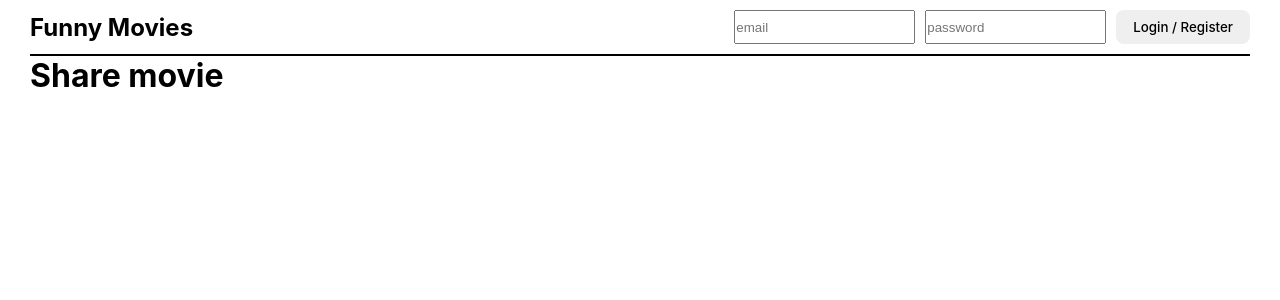
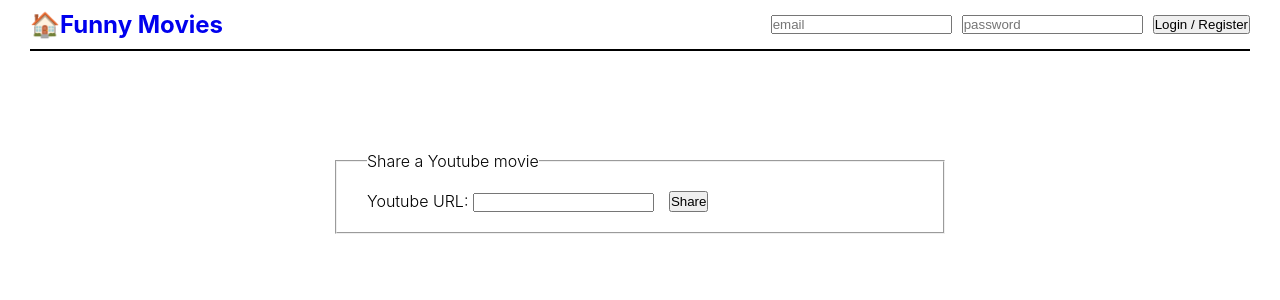
Before and after one commit to pthpv95/funny-movies-sharing, a React (Vite) app in the folder fe/: page /share in a window 1280 px wide. Shown: the top 300 px of the page. Built offline with nearby package versions, Linux system fonts and the light colour scheme.

Commit message:
share video link

```diff
--- a/fe/src/components/Header.tsx
+++ b/fe/src/components/Header.tsx
@@ -1,12 +1,21 @@
 import { useAuth } from '../hooks';
 import SignInUpForm from './SignInUp';
+import { useNavigate, Link } from 'react-router-dom';
 
 let LoggedIn = () => {
   const { authUser, signOut } = useAuth();
+  let navigate = useNavigate();
   return (
     <div className="logged-in-state">
       <p>Welcome {authUser.email}</p>
-      <button>Share a movie </button>
+      <button
+        onClick={(e) => {
+          e.preventDefault();
+          navigate('/share');
+        }}
+      >
+        Share a movie{' '}
+      </button>
       <button onClick={signOut}>Logout</button>
     </div>
   );
@@ -14,9 +23,12 @@ let LoggedIn = () => {
 
 const Header = () => {
   const { authUser } = useAuth();
+  let navigate = useNavigate();
   return (
     <div className="header">
-      <h2>Funny Movies</h2>
+      <Link to="/" style={{ textDecoration: 'none' }}>
+        <h2>🏠Funny Movies</h2>
+      </Link>
       {authUser ? <LoggedIn /> : <SignInUpForm />}
     </div>
   );
--- a/fe/src/index.css
+++ b/fe/src/index.css
@@ -71,7 +71,7 @@ button:focus-visible {
 } */
 
 
-button {
+/* button {
   border-radius: 8px;
   border: 1px solid transparent;
   padding: 0.6em 1.2em;
@@ -86,4 +86,4 @@ button:hover {
 button:focus,
 button:focus-visible {
   outline: 4px auto -webkit-focus-ring-color;
-}
+} */
--- a/fe/src/pages/ShareMovie.tsx
+++ b/fe/src/pages/ShareMovie.tsx
@@ -1,7 +1,34 @@
-const ShareMovie = () => {
+import { useState } from 'react';
+import { httpClient } from '../api/httpClient';
+
+let ShareMovie = () => {
+  let [url, setUrl] = useState('');
+  let handleSubmit = async (e: any) => {
+    e.preventDefault();
+
+    await httpClient.post('/api/movies', {
+      url,
+    });
+    setUrl('');
+  };
+
   return (
-    <div>
-      <h1>Share movie</h1>
+    <div className="share-movie">
+      <fieldset>
+        <legend>Share a Youtube movie</legend>
+        <form onSubmit={handleSubmit}>
+          <div>
+            <label>Youtube URL: </label>
+            <input
+              required
+              type={'text'}
+              value={url}
+              onChange={(e: any) => setUrl(e.target.value)}
+            />
+          </div>
+          <button type="submit">Share</button>
+        </form>
+      </fieldset>
     </div>
   );
 };
--- a/fe/src/styles.scss
+++ b/fe/src/styles.scss
@@ -1,5 +1,6 @@
 .App {
   padding: 10px 30px;
+  height: 100vh;
 }
 
 .header {
@@ -14,7 +15,7 @@
     gap: 10px;
   }
 
-  .logged-in-state{
+  .logged-in-state {
     display: flex;
     align-items: center;
     gap: 10px;
@@ -33,15 +34,30 @@
       display: flex;
       flex-direction: column;
 
-      .title{
+      .title {
         color: red;
         font-weight: 600;
       }
-      .description{
+      .description {
         max-height: 200px;
-        margin-top: 10px;
+        margin-top: 100px;
         overflow-y: auto;
       }
     }
   }
 }
+
+.share-movie {
+  width: 50%;
+  padding-top: 100px;
+  margin: 0 auto;
+
+  fieldset{
+    padding: 20px 30px;
+  }
+
+  form{
+    display: flex;
+    gap: 15px;
+  }
+}
```
